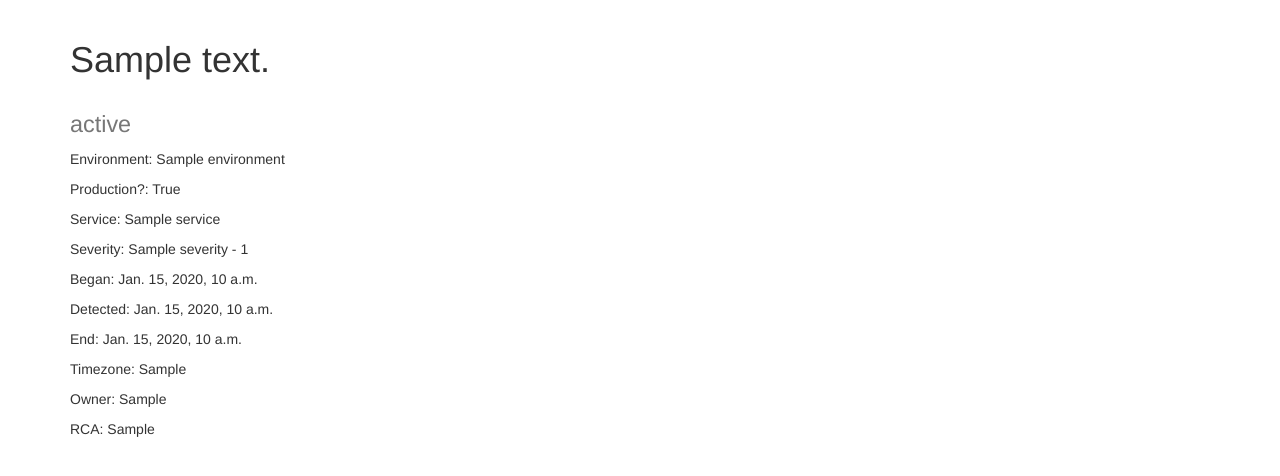
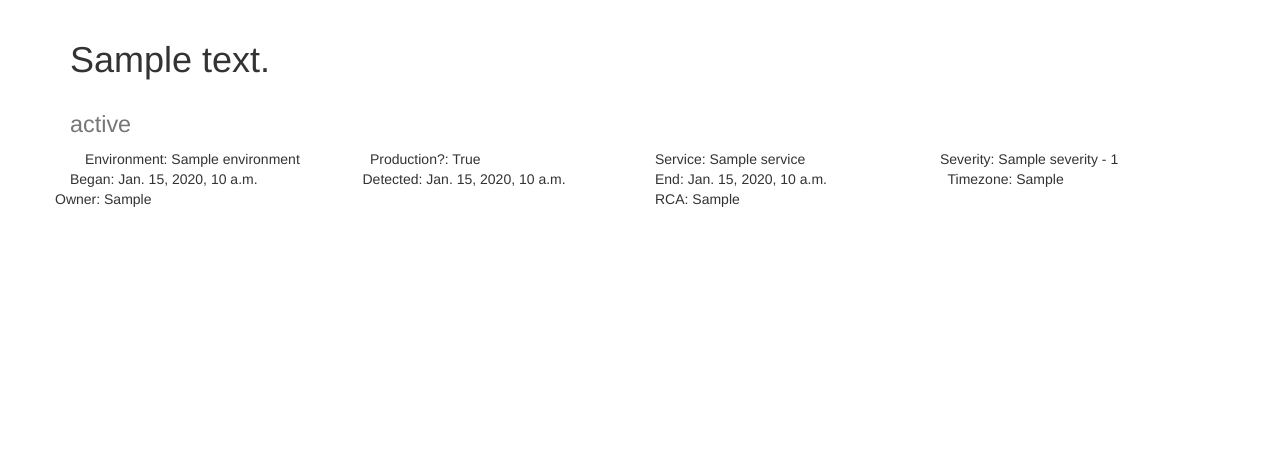
Before and after one commit to eric-oaktree/spat, a Django app: a page that uses outage/templates/outage/out_detail.html in a window 1280 px wide. Shown: the part 51-527 px from the top of the page. Run offline with Django 3.2, Linux system fonts and the light colour scheme; tables that the repository leaves empty hold one stand-in row (values such as "Sample post"); some libraries are stand-ins or nearby versions.

Commit message:
formating

```diff
--- a/outage/templates/outage/out_detail.html
+++ b/outage/templates/outage/out_detail.html
@@ -5,15 +5,21 @@
 <h1>{{out.description}}</h1>
 <h1><small>{{out.status}}</small></h1>
 
-<p>Environment: {{out.environ.name}}</p>
-<p>Production?: {{out.environ.prod}}</p>
-<p>Service: {{out.service.name}}</p>
-<p>Severity: {{out.sev.name}} - {{out.sev.value}}</p>
-<p>Began: {{out.began}}</p>
-<p>Detected: {{out.detected}}</p>
-<p>End: {{out.end}}</p>
-<p>Timezone: {{out.tz}}</p>
-<p>Owner: {{out.owner}}</p>
-<p>RCA: {{out.rca}}</p>
+<div class="container-fluid">
+<div class="row">
+<div class="col-md-3">Environment: {{out.environ.name}}</div>
+<div class="col-md-3">Production?: {{out.environ.prod}}</div>
+<div class="col-md-3">Service: {{out.service.name}}</div>
+<div class="col-md-3">Severity: {{out.sev.name}} - {{out.sev.value}}</div>
+<div class="row">
+<div class="col-md-3">Began: {{out.began}}</div>
+<div class="col-md-3">Detected: {{out.detected}}</div>
+<div class="col-md-3">End: {{out.end}}</div>
+<div class="col-md-3">Timezone: {{out.tz}}</div>
+<div class="row">
+<div class="col-md-6">Owner: {{out.owner}}</div>
+<div class="col-md-6">RCA: {{out.rca}}</div>
+</div>
+</div>
 
 {% endblock content %}
```
